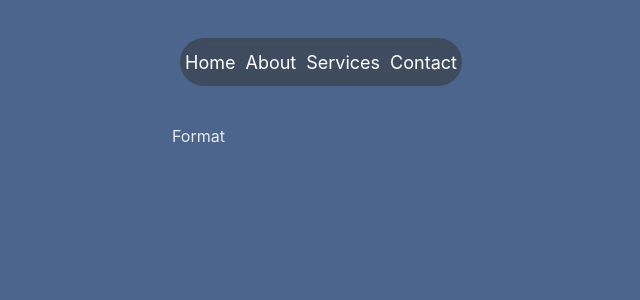
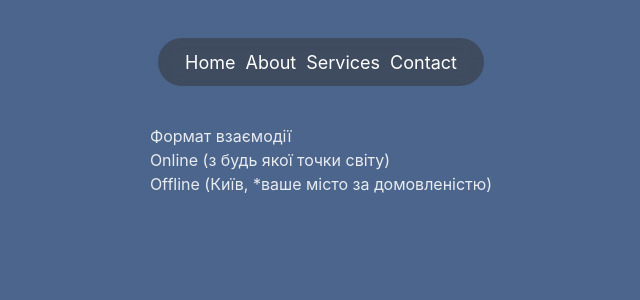
Before and after one commit to Daryna8/leela-game, a React (Vite) app: page /leela-game/format in a window 1280 px wide. Shown: the top 300 px of the page, without its empty margins (319-959 px from the left). Built offline with nearby package versions, Linux system fonts and the light colour scheme.

Commit message:
some changes

```diff
--- a/src/App.jsx
+++ b/src/App.jsx
@@ -4,6 +4,7 @@ import HomePage from "./pages/HomePage/HomePage";
 import Header from "./components/Header/Header";
 import LeelaInfo from "./pages/LeelaInfo/LeelaInfo";
 import Format from "./pages/Format/Format";
+import Contact from "./pages/Contact/Contact";
 
 function App() {
   return (
@@ -13,6 +14,7 @@ function App() {
         <Route index element={<HomePage />} />
         <Route path="/about" element={<LeelaInfo />} />
         <Route path="/format" element={<Format />} />
+        <Route path="/contact" element={<Contact />} />
 
         <Route path="*" element={<HomePage />} />
       </Routes>
--- a/src/components/Header/Header.jsx
+++ b/src/components/Header/Header.jsx
@@ -7,9 +7,9 @@ const Header = () => {
     <StyledHeaderContainer>
       <StyledHeaderNav>
         <NavLink to="/">Home</NavLink>
-        <NavLink to="/">About</NavLink>
+        <NavLink to="/about">About</NavLink>
         <NavLink to="/">Services</NavLink>
-        <NavLink to="/">Contact</NavLink>
+        <NavLink to="/contact">Contact</NavLink>
       </StyledHeaderNav>
     </StyledHeaderContainer>
   );
--- /dev/null
+++ b/src/pages/Contact/Contact.jsx
@@ -0,0 +1,4 @@
+const Contact = () => {
+  return <div>Contact</div>;
+};
+export default Contact;
--- a/src/pages/Format/Format.jsx
+++ b/src/pages/Format/Format.jsx
@@ -1,4 +1,12 @@
 const Format = () => {
-  return <div>Format</div>;
+  return (
+    <div>
+      <p>Формат взаємодії</p>
+      <p>
+        Online (з будь якої точки світу) <br />
+        Offline (Київ, *ваше місто за домовленістю)
+      </p>
+    </div>
+  );
 };
 export default Format;
--- a/src/pages/LeelaInfo/LeelaInfo.jsx
+++ b/src/pages/LeelaInfo/LeelaInfo.jsx
@@ -39,11 +39,6 @@ const LeelaInfo = () => {
         відбувається до тих пір, поки на гральному кубику не випаде 6. Бувають
         випадки коли "не пускає" в гру. ...{" "}
       </StyledInfo>
-      <StyledTitle>Формат взаємодії</StyledTitle>
-      <StyledInfo>
-        Online (з будь якої точки світу) <br />
-        Offline (Київ, *ваше місто за домовленістю)
-      </StyledInfo>
     </StyledInfoContainer>
   );
 };
```
